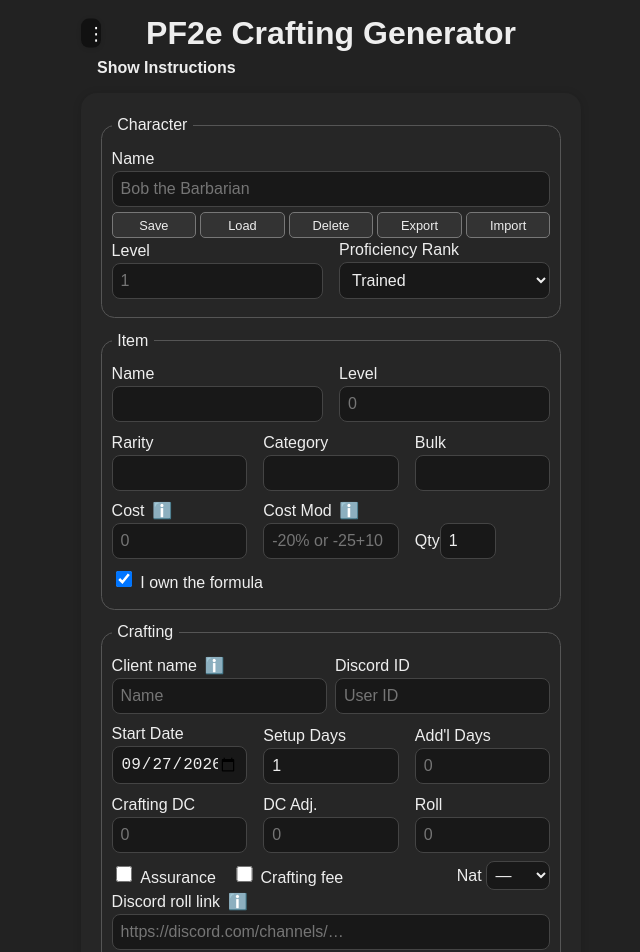
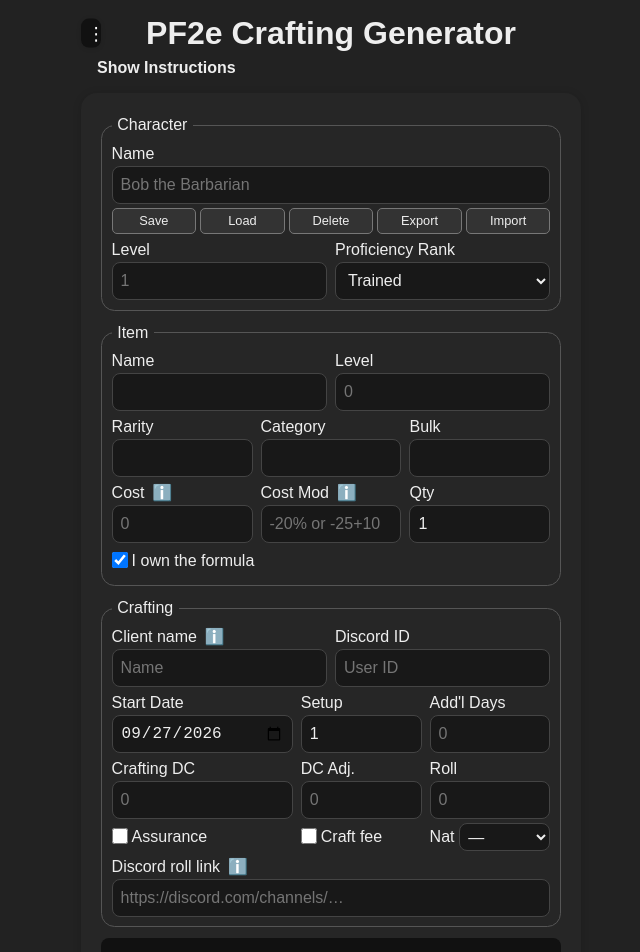
Before and after one commit to tuhs1985/pf2e-crafting, a React (Vite) app: page / in a window 1280 px wide. Shown: the top 952 px of the page, without its empty margins (309-949 px from the left). Built offline with nearby package versions, Linux system fonts and the light colour scheme.

Commit message:
Convince the pixels to stand in a straight line

```diff
--- a/src/App.css
+++ b/src/App.css
@@ -29,8 +29,8 @@
 /* --- Grouped Form Rows --- */
 .form-row {
   display: flex;
-  gap: 1rem;
-  margin-bottom: 0.18rem;
+  gap: .5rem;
+  margin-bottom: 0;
   align-items: flex-end; /* Align inputs at the bottom of the row */
 }
 .form-row > label {
@@ -38,6 +38,7 @@
   min-width: 0;
 }
 .client-row { gap: .5rem; }
+.field-heading { white-space: nowrap; }
 @media (max-width: 325px) {
   .form-row {
     flex-direction: column;
@@ -123,9 +124,11 @@
 }
 
 .form-section {
+  display: grid;
+  gap: 4px;
   min-width: 0;
   margin: 0;
-  padding: .6rem;
+  padding: .3rem .6rem .6rem;
   border: 1px solid #555;
   border-radius: .85rem;
 }
@@ -135,7 +138,7 @@
 
 .form-card label {
   display: block;
-  margin-bottom: 0.35rem;
+  margin-bottom: 0;
 }
 
 .form-card input[type="text"],
@@ -153,6 +156,16 @@
   box-sizing: border-box;
 }
 
+.form-card input[type="text"],
+.form-card input[type="number"],
+.form-card input[type="date"],
+.form-card select {
+  display: block;
+  height: 38px;
+  min-width: 0;
+  line-height: 1.25;
+}
+
 .form-card textarea {
   min-height: 60px;
   resize: vertical;
@@ -165,8 +178,8 @@
 
 .form-card input[type="checkbox"] {
   margin-right: 0.5rem;
-  width: 1.25em;
-  height: 1.25em;
+  width: 1em;
+  height: 1em;
 }
 
 .form-card button[type="submit"] {
@@ -207,6 +220,21 @@
   border: 1px solid #444;
   font-size: 1rem;
   overflow-x: auto;
+}
+
+.app-container label:has(> input[type="checkbox"]) {
+  display: inline-flex;
+  align-items: center;
+  line-height: 1.25;
+}
+.app-container label > input[type="checkbox"] {
+  font-size: inherit;
+  margin-left: 0;
+  margin-right: 4px;
+  transform: translateY(-1px);
+  margin-top: 0;
+  margin-bottom: 0;
+  flex-shrink: 0;
 }
 .output-controls { display: flex; flex-wrap: wrap; gap: .4rem; margin-top: 1rem; }
 .output-controls button { background: #333; color: #eee; border: 1px solid #666; border-radius: .4rem; padding: .4rem .6rem; cursor: pointer; }
@@ -373,7 +401,14 @@
   display: flex;
   flex-wrap: wrap;
   align-items: center;
-  gap: 0 1rem;
+  gap: 4px .5rem;
+}
+
+.item-options-row,
+.upgrade-heading,
+.form-card .formula-checkbox {
+  min-height: 28px;
+  align-items: center;
 }
 
 .character-saves { min-width: 0; position: relative; }
@@ -401,21 +436,30 @@
 body { box-sizing: border-box; }
 
 .minimum-cost-estimate { margin: 0 0 0.35rem; font-size: 0.8rem; color: #ccc; overflow-wrap: anywhere; }
-.upgrade-heading { display: flex; align-items: baseline; flex-wrap: wrap; gap: 0 .5rem; }
+.upgrade-heading { display: flex; align-items: center; flex-wrap: wrap; gap: 0 .5rem; }
 .form-card .upgrade-heading label { margin-bottom: 0; white-space: nowrap; }
 .upgrade-price { color: #ccc; font-size: .72rem; white-space: nowrap; }
-.crafting-options-row { display: flex; align-items: center; gap: .5rem 1rem; flex-wrap: wrap; }
-.form-card .crafting-options-row label { margin-bottom: 0; white-space: nowrap; }
-.form-card .crafting-options-row .natural-roll-control { display: inline-flex; align-items: center; gap: .3rem; margin-left: auto; }
-.form-card .natural-roll-control select { width: 4rem; padding: .25rem; }
+.crafting-columns,
+.crafting-options-row { display: grid; grid-template-columns: minmax(0, 1.5fr) repeat(2, minmax(0, 1fr)); gap: .5rem; }
+.crafting-options-row { align-items: center; }
+.form-card .crafting-options-row label { display: inline-flex; align-items: center; margin-bottom: 0; white-space: nowrap; line-height: 1.25; }
+.form-card .crafting-options-row input[type="checkbox"] { margin: 0 4px 0 0; flex-shrink: 0; }
+.form-card .crafting-options-row .natural-roll-control { display: inline-flex; align-items: center; gap: .3rem; min-width: 0; }
+.form-card .natural-roll-control select { flex: 1; width: 0; height: 28px; padding: .25rem; }
 @media (max-width: 480px) {
-  .crafting-options-row { column-gap: .35rem; }
+  .form-card input[type="date"]::-webkit-calendar-picker-indicator { display: none; }
   .form-card .crafting-options-row .natural-roll-control { gap: .2rem; }
-  .form-card .natural-roll-control select { width: 3rem; padding: .15rem; }
+  .form-card .natural-roll-control select { padding: .15rem; }
 }
 @media (max-width: 380px) {
-  .crafting-options-row { gap: .25rem; font-size: .8rem; }
-  .form-card .crafting-options-row input[type="checkbox"] { width: 1em; height: 1em; margin-right: .2rem; }
-  .form-card .crafting-options-row .natural-roll-control { margin-left: auto; gap: .2rem; }
-  .form-card .natural-roll-control select { width: 3rem; padding: .15rem; }
+  .app-container label:has(> input[type="checkbox"]) { font-size: .8rem; }
+  .app-container input[type="checkbox"] { width: 1em; height: 1em; font-size: inherit; }
+  .crafting-options-row { row-gap: .25rem; font-size: .8rem; }
+  .form-card .crafting-options-row input[type="checkbox"] { width: 1em; height: 1em; }
+  .form-card .crafting-options-row .natural-roll-control { gap: .2rem; }
+  .form-card .natural-roll-control select { padding: .15rem; }
 }
+@media (max-width: 325px) {
+  .crafting-columns,
+  .crafting-options-row { grid-template-columns: 1fr; }
+}
--- a/src/App.tsx
+++ b/src/App.tsx
@@ -870,7 +870,7 @@
                   setSelectedGrade(initial.grade);
                 }
               }} />
-            Precious material{" "}
+            Precious Mats.{" "}
             <PopoverHelp>
               Choose a material and grade to update cost, level, rarity, and DC.
             </PopoverHelp>
@@ -983,10 +983,11 @@
           {/* Item Cost (per item), Cost Modifier, Qty */}
           <div className="form-row">
             <label>
-              {ammunitionPackSize > 1 ? `Cost / ${ammunitionPackSize}` : "Cost"} {" "}
+              <span className="field-heading">{ammunitionPackSize > 1 ? `Cost / ${ammunitionPackSize}` : "Cost"} {" "}
 			  <PopoverHelp>
 				{ammunitionPackSize > 1 ? "Base cost in gold pieces, per pack." : "Base cost in gold pieces, per item."}
 			  </PopoverHelp>
+              </span>
               <input
                 type="number"
                 min={0}
@@ -998,10 +999,11 @@
               />
             </label>
 			<label>
-			  Cost Mod{" "}
+			  <span className="field-heading">Cost Mod{" "}
 			  <PopoverHelp>
 				Adjust each {ammunitionPackSize > 1 ? "pack's" : "item's"} cost. Try -25+10 or -20%. Details are in Instructions.
 			  </PopoverHelp>
+              </span>
               <input
                 type="text"
                 value={costModifier}
@@ -1019,13 +1021,12 @@
                 onChange={e =>
                   setQuantity(Math.max(1, Math.min(Number(e.target.value), maxBatch)))
                 }
-                style={{ width: "3.5em" }}
               />
             </label>
           </div>
 
           {/* Formula Checkbox and Options */}
-          <label>
+          <label className="formula-checkbox">
             <input
               type="checkbox"
               checked={hasFormula}
@@ -1075,7 +1076,7 @@
             </label>
           </div>
           {/* Start Date, Setup Days, Add'l Downtime Days on same line */}
-          <div className="form-row">
+          <div className="form-row crafting-columns">
             <label>
               Start Date
               <input
@@ -1085,7 +1086,7 @@
               />
             </label>
             <label>
-              Setup Days
+              Setup
               <input
                 type="number"
                 value={craftingInput.setupDays}
@@ -1105,7 +1106,7 @@
           </div>
 
           {/* Crafting check values */}
-          <div className="form-row">
+          <div className="form-row crafting-columns">
             <label>
               Crafting DC
               <input
@@ -1150,7 +1151,7 @@
             </label>
             <label><input type="checkbox" checked={addCraftingFee}
               onChange={e => { setAddCraftingFee(e.target.checked); if (!e.target.checked) setFeeOverride(""); }} />
-              Crafting fee
+              Craft fee
             </label>
             <label className="natural-roll-control">Nat
               <select aria-label="Natural d20 roll" value={naturalRoll} disabled={useAssurance}
```
